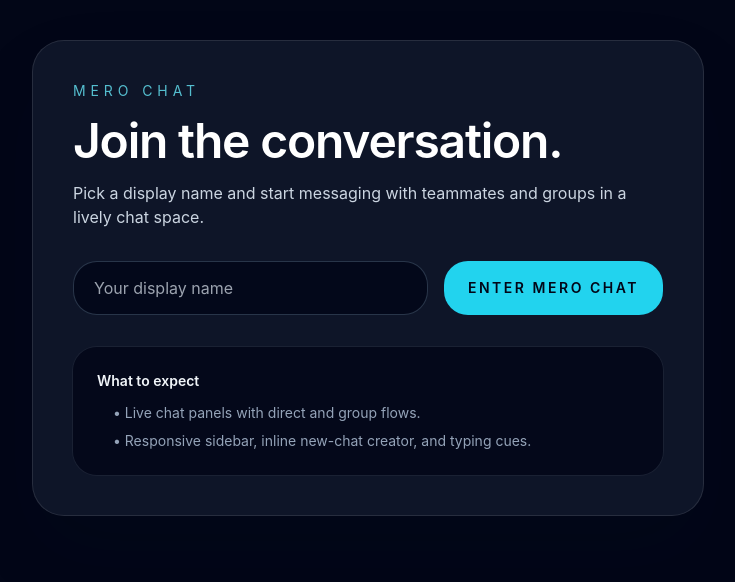
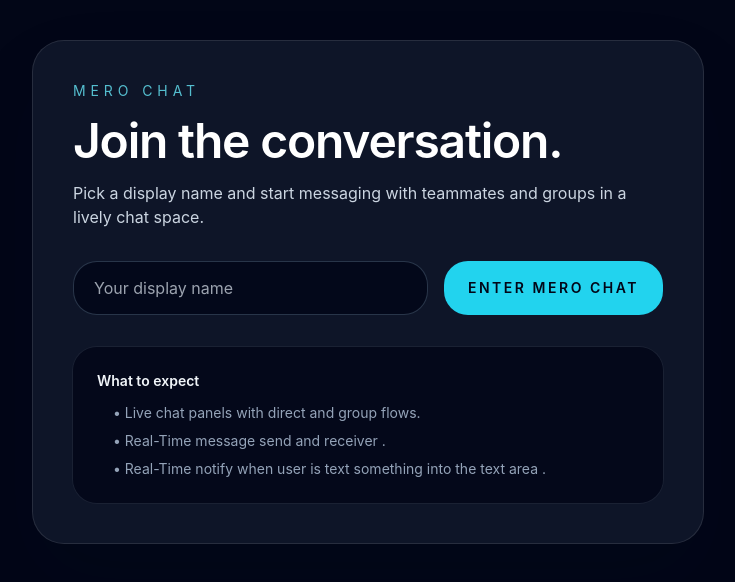
Before and after one commit to Kiran-Limbu/chatApp_frontend-, a React (Vite) app: page / in a window 1280 px wide. Shown: the top 582 px of the page, without its empty margins (272-1007 px from the left). Built offline with nearby package versions, Linux system fonts and the light colour scheme; no server answers.

Commit message:
#1 fix production issue

```diff
--- a/src/App.tsx
+++ b/src/App.tsx
@@ -1,4 +1,4 @@
-import { FormEvent, useEffect, useRef, useState } from "react";
+import { useEffect, useRef, useState } from "react";
 import { ChatPane } from "./components/ChatPane";
 import { JoinScreen } from "./components/JoinScreen";
 import type { Message } from "./types/chat.types";
@@ -78,7 +78,7 @@ function App() {
   }, [messageText]);
 
 
-  const handelSubmitJoinScreen = (e: FormEvent<HTMLFormElement>) => {
+  const handelSubmitJoinScreen = (e: any) => {
     e.preventDefault();
     const trimed = nameInput.trim();
 
@@ -97,7 +97,7 @@ function App() {
 
   };
 
-  const handelSendMsg = (e: FormEvent<HTMLFormElement>) => {
+  const handelSendMsg = (e: any) => {
     e.preventDefault();
     const trimmed = messageText.trim();
     if (!trimmed) return;
--- a/src/components/ChatPane.tsx
+++ b/src/components/ChatPane.tsx
@@ -1,14 +1,13 @@
-import type { FormEvent } from "react";
 import { MessageBubble } from "./MessageBubble";
 import type { Message } from "../types/chat.types";
 
 interface ChatPaneProps {
   messages: Message[];
   displayName: string;
-  handelSendMsg: (event: FormEvent<HTMLFormElement>) => void;
+  handelSendMsg: (event: any) => void;
   setMessageText: (value: string) => void;
   messageText: string;
-  typingNotify: [];
+  typingNotify: string[];
 }
 
 export function ChatPane({
--- a/src/components/JoinScreen.tsx
+++ b/src/components/JoinScreen.tsx
@@ -43,7 +43,8 @@ export function JoinScreen({ nameInput, setNameInput, handelSubmitJoinScreen }:
           <p className="font-semibold text-slate-100">What to expect</p>
           <ul className="space-y-2 pl-4 text-slate-400">
             <li>• Live chat panels with direct and group flows.</li>
-            <li>• Responsive sidebar, inline new-chat creator, and typing cues.</li>
+            <li>• Real-Time message send and receiver .</li>
+            <li>• Real-Time notify when user is text something into the text area .</li>
           </ul>
         </div>
       </div>
```
